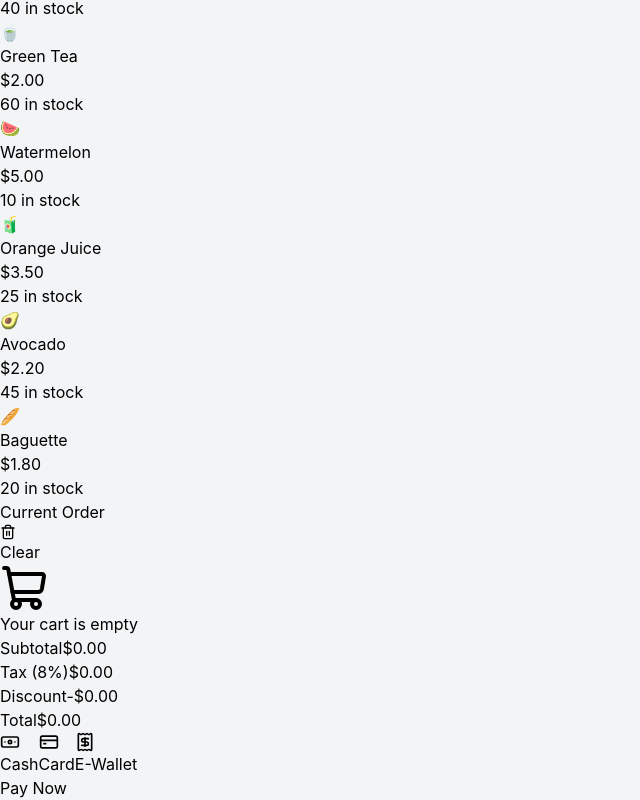
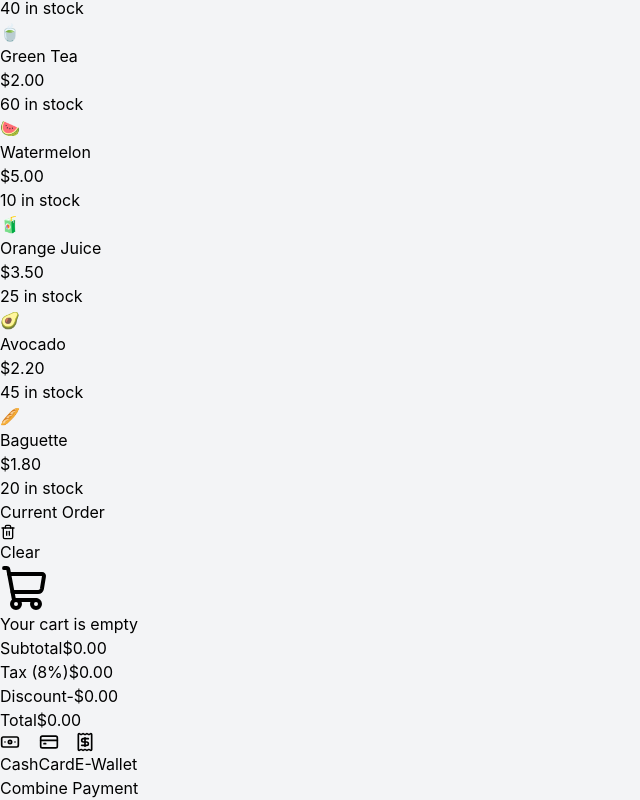
Before and after one commit to Maleesha-Sanjana/POS-Mgt-System, a React app in the folder frontend/: page / in a window 1280 px wide. Shown: the part 870-1670 px from the top of the page, without its empty margins (0-640 px from the left). Built offline with nearby package versions, Linux system fonts and the light colour scheme; the HTML template or start-up script is replaced by a standard one.

Commit message:
Updated the checkout flow to use a combined payment action

```diff
--- a/frontend/src/App.jsx
+++ b/frontend/src/App.jsx
@@ -285,11 +285,11 @@ function App() {
                 />
               </div>
               <button
-                onClick={() => handleCheckout('Card')}
+                onClick={() => handleCheckout('Combined Payment')}
                 disabled={cart.length === 0}
                 className="w-full bg-indigo-600 hover:bg-indigo-700 disabled:bg-slate-300 disabled:cursor-not-allowed text-white py-4 rounded-xl font-bold text-lg shadow-lg shadow-indigo-200 transition-all active:scale-[0.98]"
               >
-                Pay Now
+                Combine Payment
               </button>
             </div>
           </aside>
```
